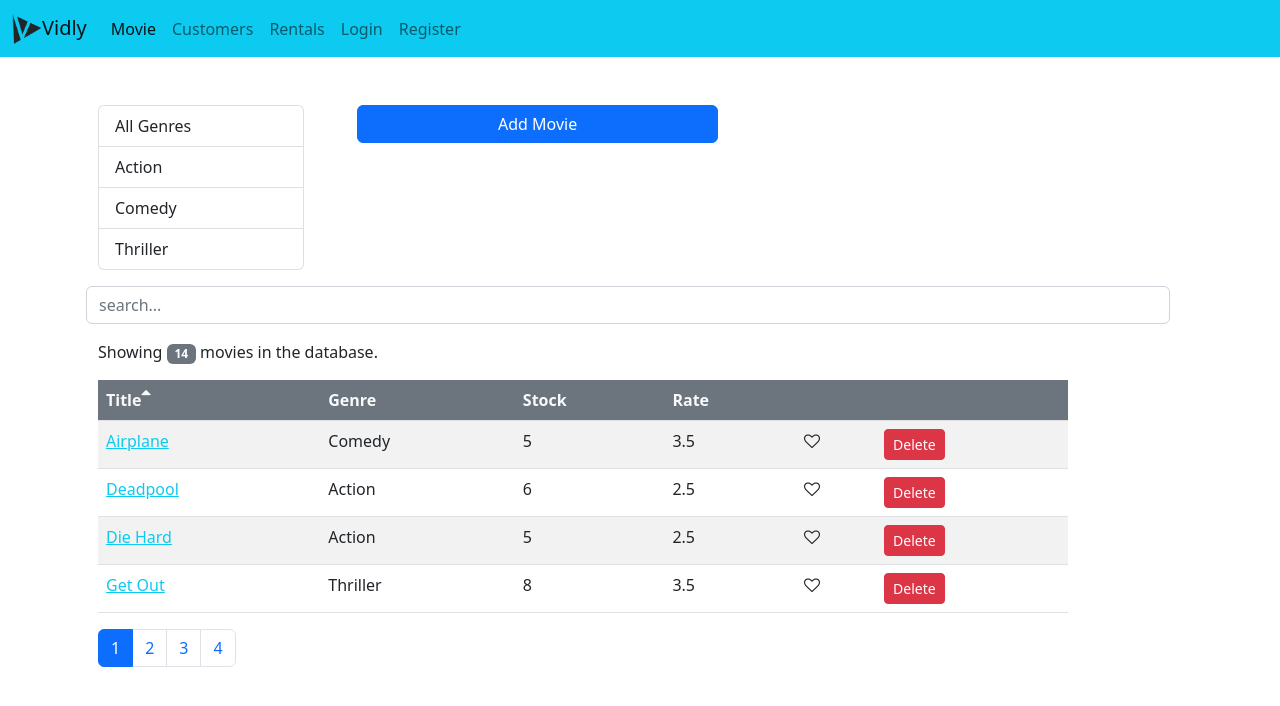
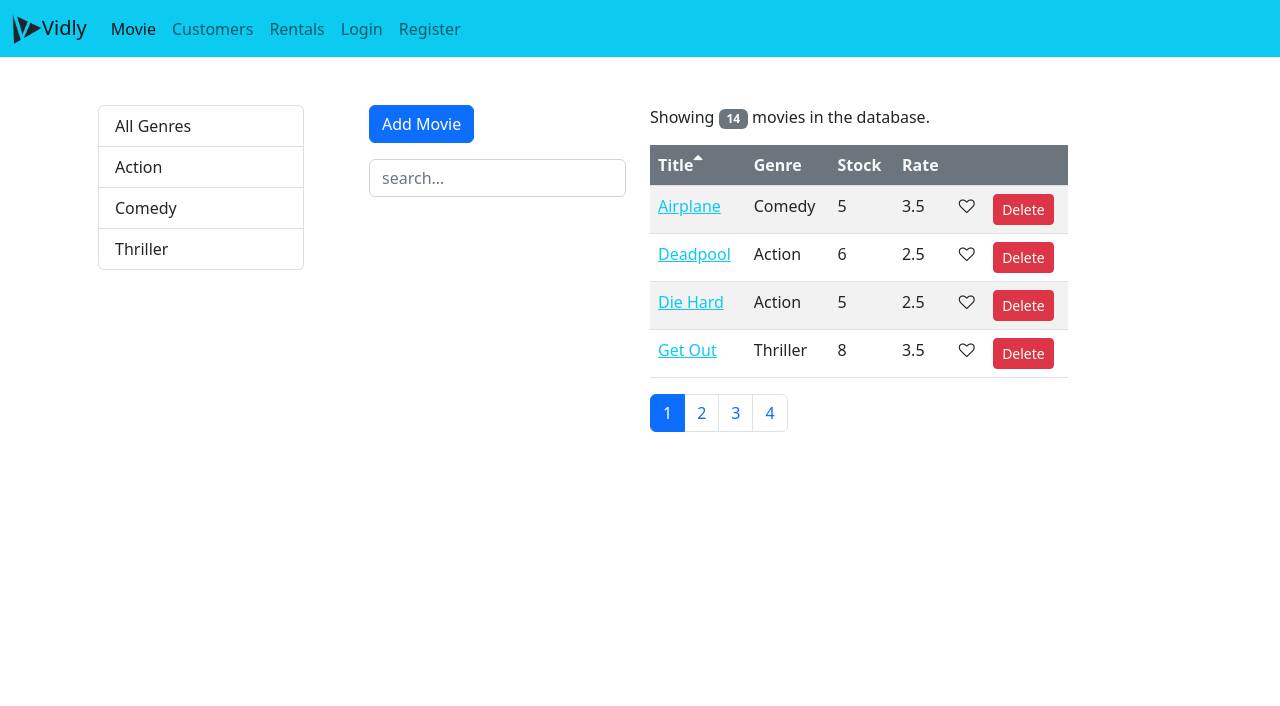
Before and after one commit to Beki-D/react-movie-mosh, a React (Create React App) app: page /movies in a window 1280 px wide. Shown: the top 706 px of the page. Built offline with nearby package versions, Linux system fonts and the light colour scheme.

Commit message:
improved visual stuff on search bar and add button

```diff
--- a/src/components/movies.jsx
+++ b/src/components/movies.jsx
@@ -103,9 +103,10 @@ class Movie extends Component {
             selectedItem={selectedGenre}
             onItemSelect={this.handleGenreSelect} />
         </div>
-
-        <Link className="btn col-4 h-25 btn-primary" to="/movies/new" replace={true}>Add Movie</Link>
-        <SearchBox className="col-4 h-25" value={searchQuery} onChange={this.handleSearch} />
+        <div className="col-auto">
+          <Link className="btn btn-primary" to="/movies/new" replace={true}>Add Movie</Link>
+          <SearchBox className="col-4 h-25" value={searchQuery} onChange={this.handleSearch} />
+        </div>
         <div className="col">
           <p>Showing <span className="badge bg-secondary">{totalCount + " " + (selectedGenre ? selectedGenre.name : " ")}</span> movies in the database.</p>
 
```
